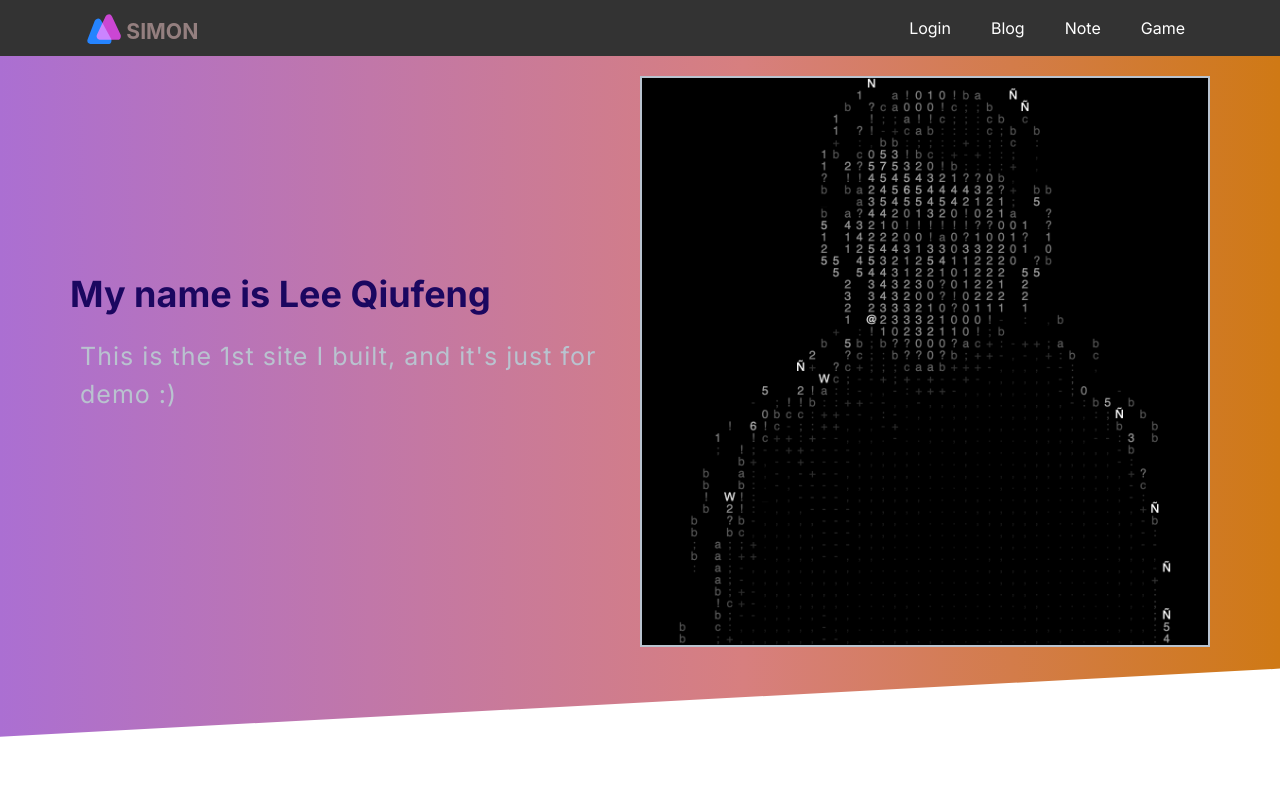
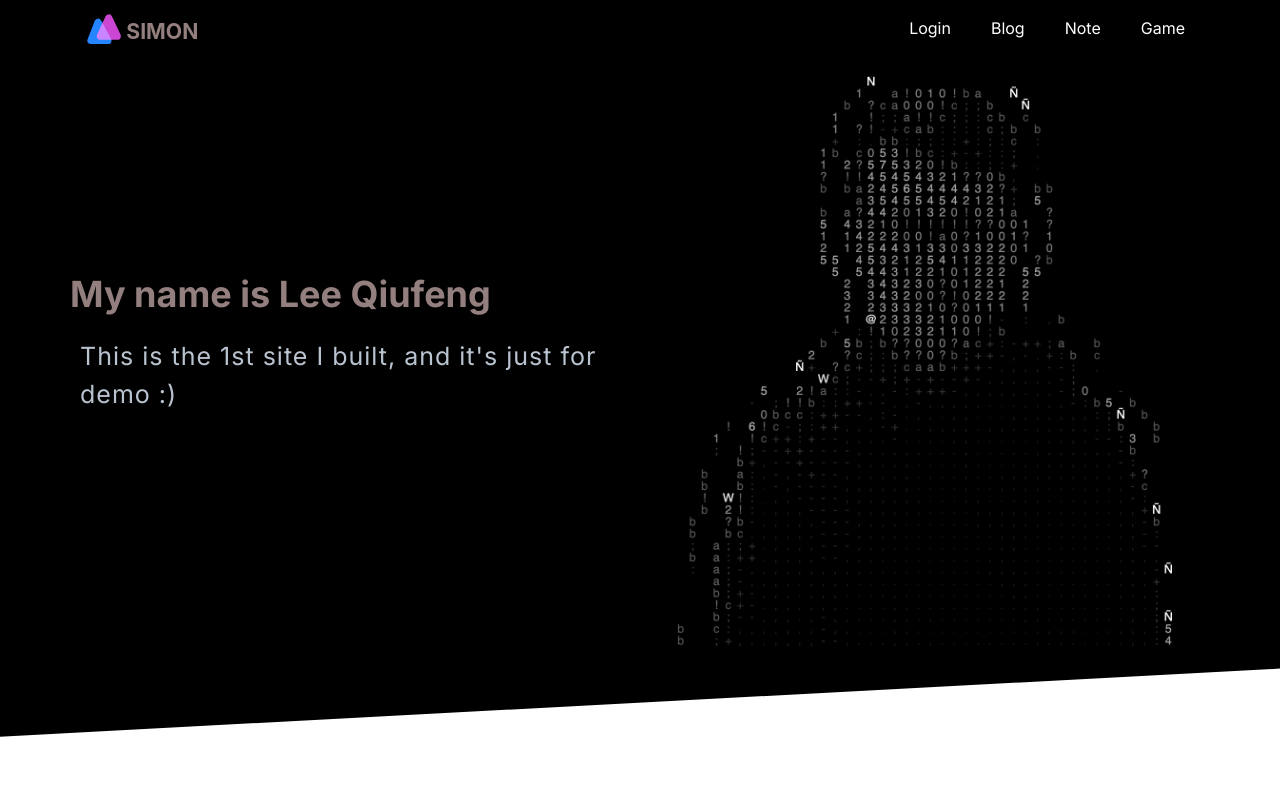
Before and after one commit to lqfeng2022/simonfy, a website built with Parcel: page index.html in a window 1280 px wide. Shown: the top 797 px of the page. Built offline with nearby package versions, Linux system fonts and the light colour scheme.

Commit message:
Change the background of hero block..

```diff
--- a/css/styles.css
+++ b/css/styles.css
@@ -582,12 +582,9 @@ a { text-decoration: none; }
         rgba(207,121,21,1) 100%);
     color: #7b858b;
 }
-/* .block--dark .block__heading {
+/* .block--dark h1, .block--dark h2, .block--dark h3 {
     color: #fff;
 } */
-.block--dark h1, .block--dark h2, .block--dark h3 {
-    color: #fff;
-}
 
 
 .block--skewed-right {
@@ -606,7 +603,7 @@ a { text-decoration: none; }
 
 /* Navigation Bar */
 .navBar {
-    background: rgba(0, 0, 0, 0.8);
+    background: #000;
 }
 .nav {
     /* opacity: 0.8; */
@@ -625,7 +622,7 @@ a { text-decoration: none; }
 .nav__item {
     padding: .5rem 2rem;
     /* color: #d2d0db;  */
-    /* border-bottom: 1px solid #222 */
+    border-bottom: 1px solid #393939
 }
 
 .nav__item > a {
@@ -678,6 +675,9 @@ a { text-decoration: none; }
 
 /* Hero */
 /* .hero { clip-path: polygon(0 0, 100% 0, 100% 90%, 0 100%); } */
+.hero__heading {
+    color: #947F7F;
+}
 .hero__tagline {
     font-size: 2.5rem;
     color: #b9c3cf;
@@ -686,7 +686,7 @@ a { text-decoration: none; }
 }
 .hero__image {
     margin: 20px 0;
-    border: 2px solid #b9c3cf;
+    /* border: 2px solid #b9c3cf;  */
 }
 
 
@@ -805,6 +805,7 @@ a { text-decoration: none; }
 .footer__heading {
     text-transform: uppercase;
     font-weight: 600;
+    color: #fff;
 }
 .footer__brand {
     margin-top: 6rem;
--- a/index.html
+++ b/index.html
@@ -38,10 +38,10 @@
       </nav>
     </header>
     <!-- 2)block-hero -->
-    <section class="block block--gradient block--skewed-left hero">
+    <section class="block block--dark block--skewed-left hero">
       <div data-aos="zoom-in-up" class="container grid grid--1x2">
         <header class="block__header hero__content">
-          <h1 class="block__heading">My name is Lee Qiufeng</h1>
+          <h1 class="block__heading hero__heading">My name is Lee Qiufeng</h1>
           <p class="hero__tagline">
             This is the 1st site I built, and it's just for demo :)
           </p>
```
